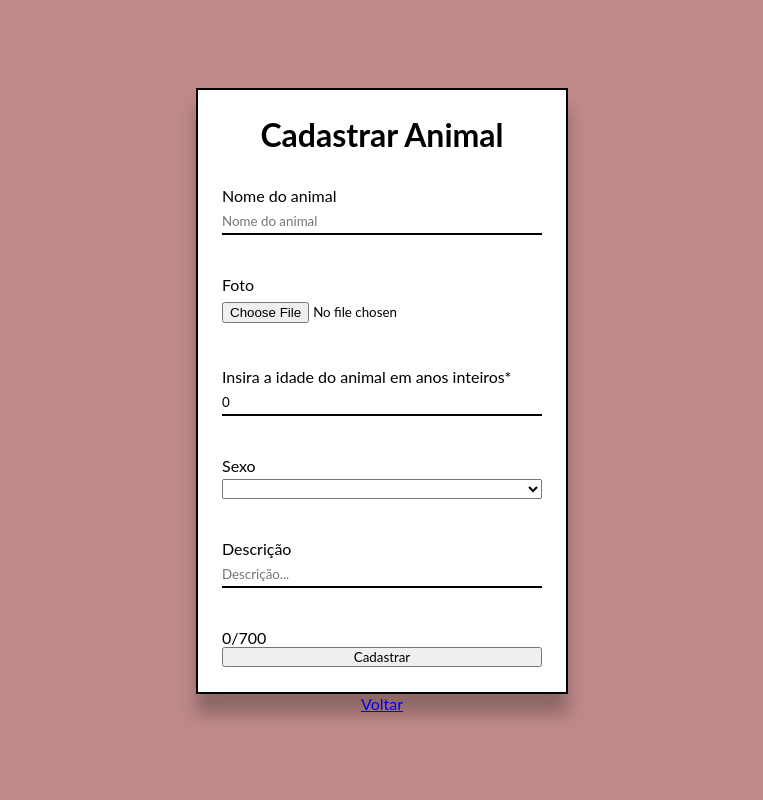
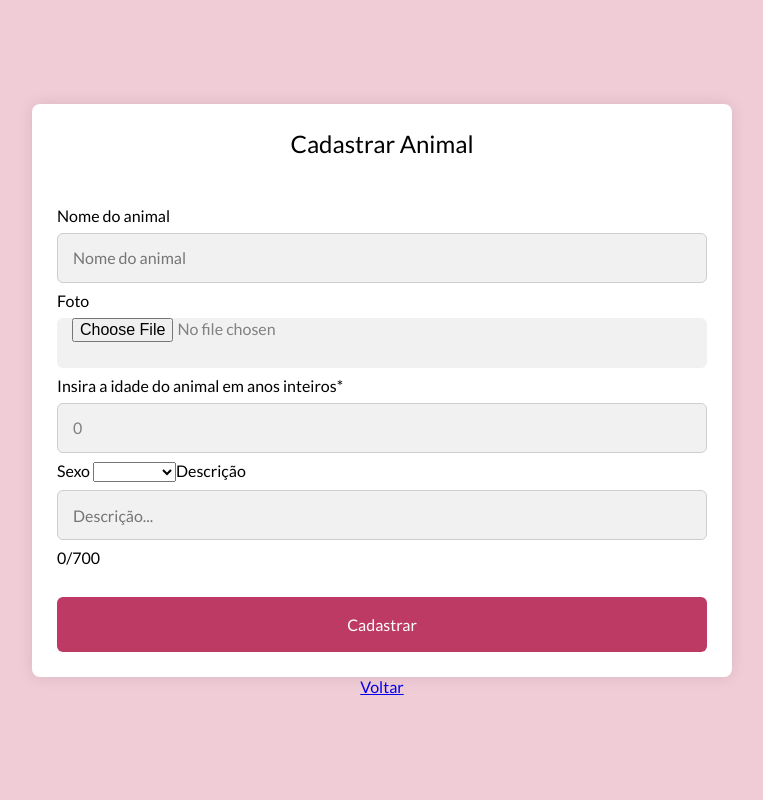
Before and after one commit to Bewwwy/TCC, a PHP site: page /pages/c_animal.php in a window 1280 px wide. Shown: the whole page, without its empty margins (258-1021 px from the left). Run offline with PHP 8.4, Linux system fonts and the light colour scheme.

Commit message:
maldito seja input type file e select nos forms

```diff
--- a/site/banco/animal/c_animal_view.php
+++ b/site/banco/animal/c_animal_view.php
@@ -33,7 +33,7 @@ function input_cadastro() {
     }
 
     echo '<label for="foto">Foto</label>
-    <input id="fotinha" type="file" name="foto" accept=".jpeg, .jpg, .png">';
+    <input id="imagem" type="file" name="foto" accept=".jpeg, .jpg, .png">';
 
     if (isset($_SESSION["signup_data"]["idade"])){
         echo '<label for="idade">Insira a idade do animal em anos*</label>
--- a/site/css/c_animal.css
+++ b/site/css/c_animal.css
@@ -1,4 +1,4 @@
-* {
+/* * {
     margin: 0;
     padding: 0;
     box-sizing: border-box;
@@ -38,7 +38,7 @@ body {
 form {
     display: flex;
     flex-direction: column;
-    /* flex-wrap: wrap; */
+    /* flex-wrap: wrap;
 }
 
 form label {
@@ -46,7 +46,7 @@ form label {
 }
 
 
-/* #lb1 {
+ #lb1 {
     margin-top: -0.5em;
 }
 
@@ -56,7 +56,7 @@ form label {
 
 #lb3 {
     margin-top: -0.5em;
-} */
+}
 
 form input {
     max-width: 100vw;
@@ -93,10 +93,10 @@ input:focus {
     transition: 0.1s ease-in;
 }
 
-/* .row {
+ .row {
     display: flex;
     flex-direction: row;
-} */
+}
 
 #btn {
     margin: 4vh 0 2vh 0;
@@ -113,4 +113,105 @@ input:focus {
     transition: 0.3s ease-in;
     transform: scale(1.1);
     cursor: pointer;
+} */
+@import url('https://fonts.googleapis.com/css2?family=Lato:ital,wght@0,100;0,300;0,400;0,700;0,900;1,100;1,300;1,400;1,700;1,900&display=swap');
+* {
+    margin: 0;
+    padding: 0;
+    box-sizing: border-box;
+    font-family: "Lato", sans-serif;
 }
+
+body {
+    min-height: 100vh;
+    display: flex;
+    flex-direction: column;
+    align-items: center;
+    justify-content: center;
+    padding: 20px;
+    background-color: rgb(240, 204, 214);
+}
+
+.cad-animal {
+    position: relative;
+    max-width: 700px;
+    width: 100%;
+    background-color: white;
+    padding: 25px;
+    border-radius: 8px;
+    box-shadow: 0 0 15px rgba(0, 0, 0, 0.1);
+}
+
+.cad-animal h1 {
+    font-size: 1.5rem;
+    margin-bottom: 2em;
+    color: black;
+    font-weight: 500;
+    text-align: center;
+}
+
+.cad-animal form {
+    margin-top: 20px;
+}
+
+form label {
+    width: 5%;
+    margin-top: 25px;
+    color: black;
+}
+
+form input {
+    background-color: rgb(241, 241, 241);
+    position: relative;
+    height: 50px;
+    width: 100%;
+    margin-top: 8px;
+    margin-bottom: 8px;
+    outline: none;
+    border: 1px solid rgb(206, 206, 206);
+    border-radius: 6px;
+    padding: 0 15px;
+    font-size: 1rem;
+    color: gray;
+    transition: 0.1s ease-out;
+}
+
+input[type="file"] {
+    border: none;
+}
+
+input:focus {
+    /* box-shadow: 0 1px 0 rgba(0, 0, 0, 0.3); */
+    border-bottom: 1px solid rgb(189, 58, 100);
+    transition: 0.2s ease-in;
+}
+
+form .column {
+    display: flex;
+    flex-direction: row;
+    column-gap: 15px;
+}
+
+form #btn {
+    height: 55px;
+    width: 100%;
+    color: #fff;
+    font-size: 1rem;
+    font-weight: 400;
+    border: none;
+    margin-top: 30px;
+    cursor: pointer;
+    border-radius: 6px;
+    transition: all 0.3s ease;
+    background-color: rgb(189, 58, 100);
+}
+
+form #btn:hover {
+    background-color: rgb(223, 99, 138);
+}
+
+@media screen and (max-width: 500px) {
+    form .column {
+        flex-wrap: wrap;
+    }
+}
--- a/site/pages/c_animal.php
+++ b/site/pages/c_animal.php
@@ -12,7 +12,7 @@ require_once '../banco/animal/c_animal_view.php';
     <title>Cadastrar Animal</title>
 </head>
 <body>
-    <div class="cad-animal">
+    <section class="cad-animal">
         <h1>Cadastrar Animal</h1>
         <form action="../banco/animal/c_animalhandler.php" method="post" enctype="multipart/form-data">
         <!-- <label for="nome_pet">Nome do animal</label>
@@ -36,10 +36,11 @@ require_once '../banco/animal/c_animal_view.php';
 
         <?php
         input_cadastro();
-        ?><button type="submit">Cadastrar</button>
+        ?>
+        <button id="btn" type="submit">Cadastrar</button>
         </form>
 
-    </div>
+    </section>
     <?php
 
     check_erros_cadastro();
```
Also changed, not shown: site/css/c_adm.css (+7 -0 lines).
